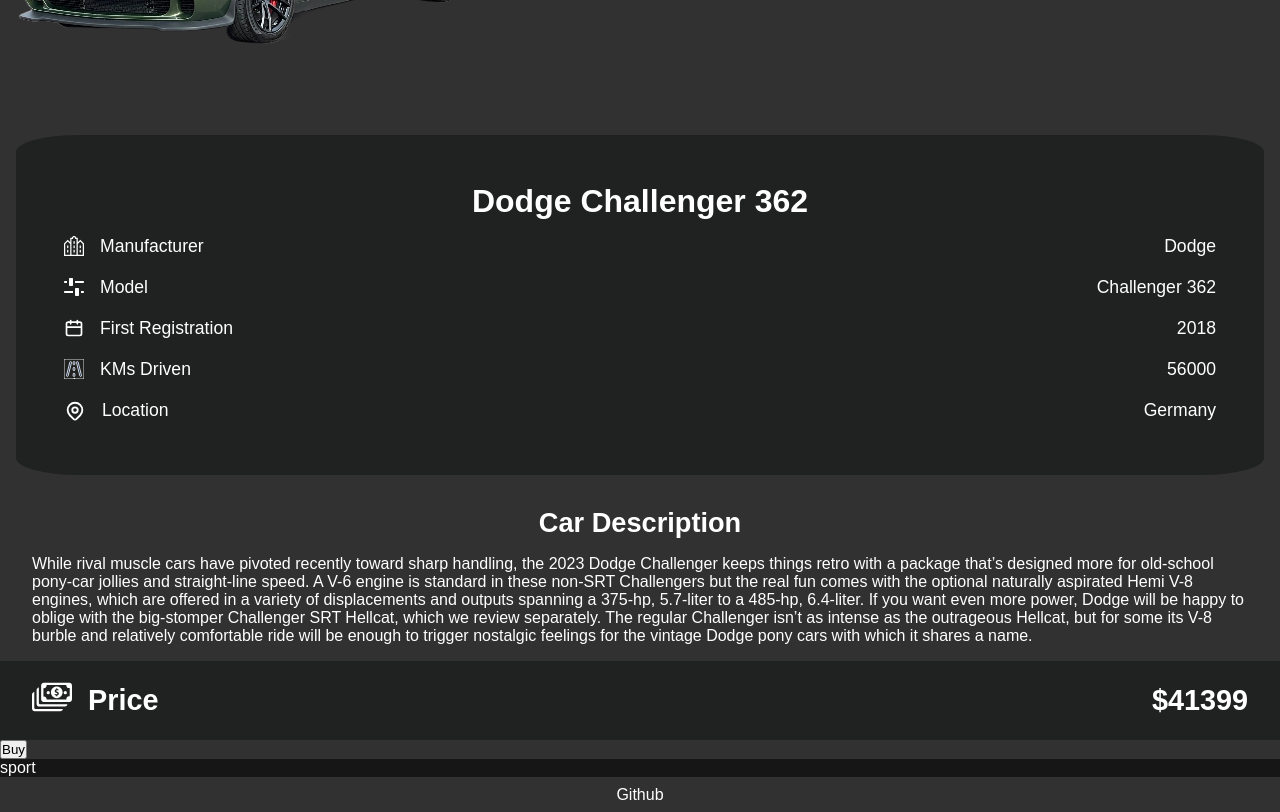
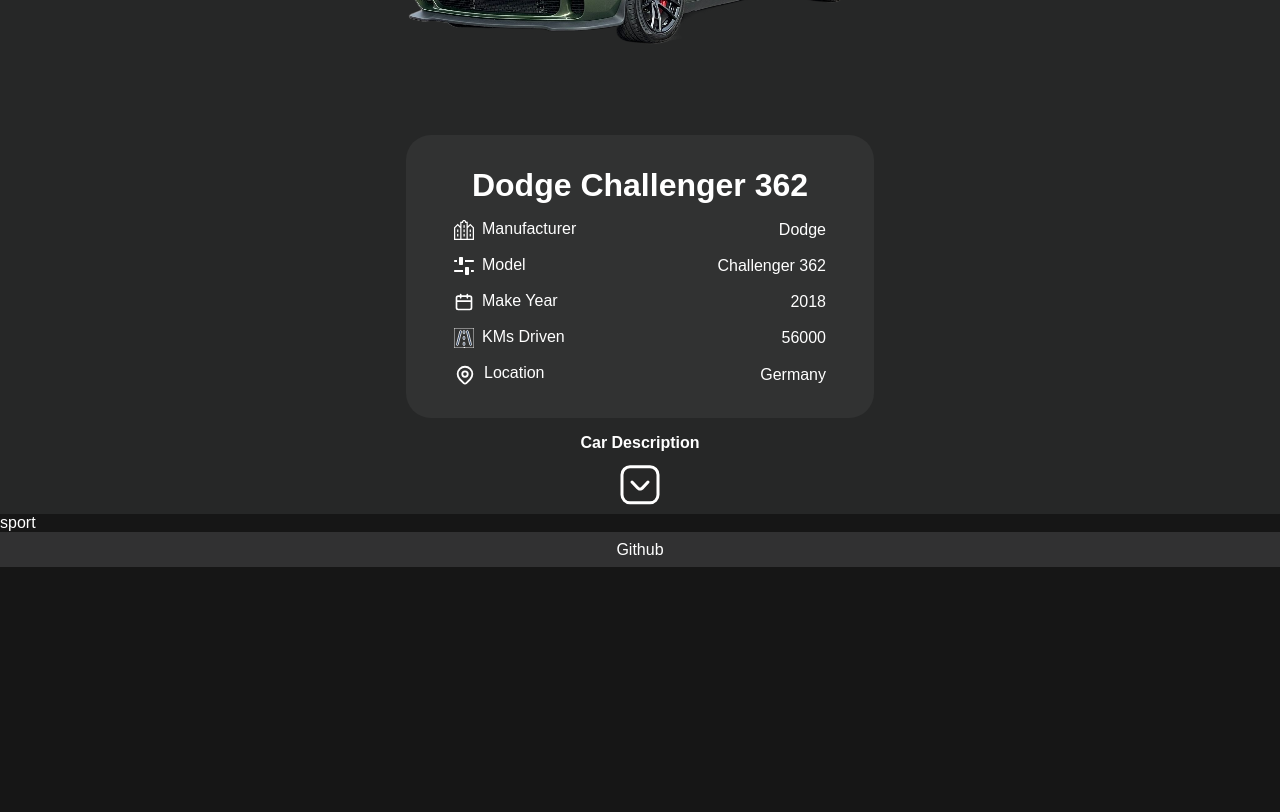
Before and after one commit to ItsMeArash/car-sell, a Next.js app: page /cars/1 in a window 1280 px wide. Shown: the part 340-1152 px from the top of the page. After the commit the page ends 907 px from the top, so only its background shows below. Built offline with nearby package versions, Linux system fonts and the light colour scheme; a web font is replaced by a local one.

Commit message:
conditional rendering added for car description

```diff
--- /dev/null
+++ b/components/icons/DownArrow.js
@@ -0,0 +1,28 @@
+const DownArrow = () => {
+  return (
+    <svg
+      width="50px"
+      height="50px"
+      viewBox="-0.5 0 25 25"
+      fill="none"
+      xmlns="http://www.w3.org/2000/svg"
+    >
+      <path
+        d="M16 10.99L13.1299 14.05C12.9858 14.2058 12.811 14.3298 12.6166 14.4148C12.4221 14.4998 12.2122 14.5437 12 14.5437C11.7878 14.5437 11.5779 14.4998 11.3834 14.4148C11.189 14.3298 11.0142 14.2058 10.87 14.05L8 10.99"
+        stroke="white"
+        stroke-width="1.5"
+        stroke-linecap="round"
+        stroke-linejoin="round"
+      />
+      <path
+        d="M21 17.4199V7.41992C21 5.21078 19.2091 3.41992 17 3.41992L7 3.41992C4.79086 3.41992 3 5.21078 3 7.41992V17.4199C3 19.6291 4.79086 21.4199 7 21.4199H17C19.2091 21.4199 21 19.6291 21 17.4199Z"
+        stroke="white"
+        stroke-width="1.5"
+        stroke-linecap="round"
+        stroke-linejoin="round"
+      />
+    </svg>
+  );
+};
+
+export default DownArrow;
--- a/components/shared/Header/Header.js
+++ b/components/shared/Header/Header.js
@@ -1,17 +1,22 @@
 import styles from "./Header.module.css";
 import Link from "next/link";
 import logo from "../../../public/logo.png";
-
 
 const Header = () => {
   return (
     <header className={styles.header}>
       <Link href="/">
-          <img src={logo.src} alt="logo" style={{width: "45px", borderRadius: "50%", margin: ".5rem"}}/>
+        <img
+          src={logo.src}
+          alt="logo"
+          style={{ width: "45px", borderRadius: "50%", margin: ".5rem" }}
+        />
       </Link>
 
       <ul className={styles.list}>
-          <li>Cars List</li>
+        <li>
+          <Link href="/cars">Cars List</Link>
+        </li>
         <li>Contact me</li>
         <li>About me</li>
       </ul>
--- a/components/templates/CarSection.js
+++ b/components/templates/CarSection.js
@@ -1,5 +1,7 @@
+import { useState } from "react";
 import Calender from "../icons/Calender";
 import Company from "../icons/Company";
+import DownArrow from "../icons/DownArrow";
 import Location from "../icons/Location";
 import Model from "../icons/Model";
 import Money from "../icons/Money";
@@ -19,75 +21,79 @@
     description,
     category,
   } = carDetails;
+
+  const [showingMore, setShowingMore] = useState(false);
+
+  const toggleDescription = () => {
+    setShowingMore(!showingMore);
+  };
+
   return (
     <div className={styles.container}>
-      <div className={styles.mainSection}>
-        <img src={image} alt="car-image" />
+      <div className={styles.firstSection}>
+        <img src={image} alt="car-photo" />
         <div className={styles.details}>
           <h1>
             {name} {model}
           </h1>
-          <div className={styles.itemRow}>
-            <div className={styles.itemLabel}>
-              <div className={styles.itemIcon}>
+
+          <div className={styles.detailsRow}>
+            <div className={styles.detailsLabel}>
               <Company />
-              </div>
               <span>Manufacturer</span>
             </div>
-            <span className={styles.itemValue}>{name}</span>
+            <span>{name}</span>
           </div>
-          <div className={styles.itemRow}>
-            <div className={styles.itemLabel}>
-              <div className={styles.itemIcon}>
+
+          <div className={styles.detailsRow}>
+            <div className={styles.detailsLabel}>
               <Model />
-              </div>
               <span>Model</span>
             </div>
-            <span className={styles.itemValue}>{model}</span>
+            <span>{model}</span>
           </div>
-          <div className={styles.itemRow}>
-            <div className={styles.itemLabel}>
-              <div className={styles.itemIcon}>
+
+          <div className={styles.detailsRow}>
+            <div className={styles.detailsLabel}>
               <Calender />
+              <span>Make Year</span>
             </div>
-              <span>First Registration</span>
+            <span>{year}</span>
           </div>
-            <span className={styles.itemValue}>{year}</span>
-          </div>
-          <div className={styles.itemRow}>
-            <div className={styles.itemLabel}>
-              <div className={styles.itemIcon}>
+
+          <div className={styles.detailsRow}>
+            <div className={styles.detailsLabel}>
               <Road />
-              </div>
               <span>KMs Driven</span>
             </div>
-            <span className={styles.itemValue}>{distance}</span>
+            <span>{distance}</span>
           </div>
-          <div className={styles.itemRow}>
-            <div className={styles.itemLabel}>
-              <div className={styles.itemIcon}>
+
+          <div className={styles.detailsRow}>
+            <div className={styles.detailsLabel}>
               <Location />
-              </div>
               <span>Location</span>
             </div>
-            <span className={styles.itemValue}>{location}</span>
+            <span>{location}</span>
           </div>
         </div>
       </div>
+
       <div className={styles.description}>
         <h4>Car Description</h4>
-        <p>{description}</p>
+        <div
+          className={`${styles.arrowContainer} ${
+            showingMore ? styles.notShow : styles.show
+          }`}
+          onClick={toggleDescription}
+        >
+          <DownArrow />
+
         </div>
-      <div className={styles.priceRow}>
-        <div className={styles.priceLabel}>
-          <div className={styles.priceIcon}>
-            <Money />
+        {
+            showingMore && <p>{description}</p>
+          }
       </div>
-          <span>Price</span>
-        </div>
-        <span className={styles.priceValue}>${price}</span>
-      </div>
-      <button className={styles.buyButton}>Buy</button>
     </div>
   );
 };
--- a/components/templates/CarSection.module.css
+++ b/components/templates/CarSection.module.css
@@ -1,58 +1,54 @@
 .container {
-  margin-top: 5rem;
-  background-color: #313132;
+  display: flex;
+  flex-direction: column;
+  align-items: center;
+  width: 100%;
+  background-color: #262727;
 }
 
 .details {
-  background-color: #202121;
-  margin: 1rem;
-  border-radius: 5%;
-  padding: 3rem;
   display: flex;
   flex-direction: column;
   gap: 1rem;
+  background-color: #313232;
+  padding: 2rem 3rem;
+  margin: 1rem;
+  border-radius: 25px;
+
 }
 
 .details h1 {
   text-align: center;
 }
 
-.itemRow {
+.detailsRow {
   display: flex;
-  justify-content: space-between;
-  font-size: 1.1rem;
-}
-
-.itemLabel {
-  display: flex;
-  gap: 1rem;
-}
-
-.description {
-  padding: 1rem 2rem;
-}
-.description h4 {
-  text-align: center;
-  font-size: 1.7rem;
-  margin-bottom: 1rem;
-}
-
-.priceRow {
-  background-color: #202121;
-  padding: 1rem 2rem;
-  font-size: 1.8rem;
-  font-weight: bold;
-  display: flex;
-  flex-direction: row;
   justify-content: space-between;
   align-items: center;
 }
-.priceLabel {
+
+.detailsLabel {
   display: flex;
-  align-items: center;
-  gap: 1rem;
+  gap: .5rem;
 }
 
-.buyButton {
-  margin: 0 auto;
+.show {
+  transform: rotate(0);
+  transition: transform 0.3s ease-in-out;
 }
+.notShow {
+  transform: rotate(180deg);
+  transition: transform 0.3s ease-in-out;
+}
+.arrowContainer {
+  cursor: pointer;
+}
+
+
+
+.description {
+  display: flex;
+  flex-direction: column;
+  align-items: center;
+  gap: .5rem;
+}
```
Lines whose indentation alone changed are shown as unchanged.
